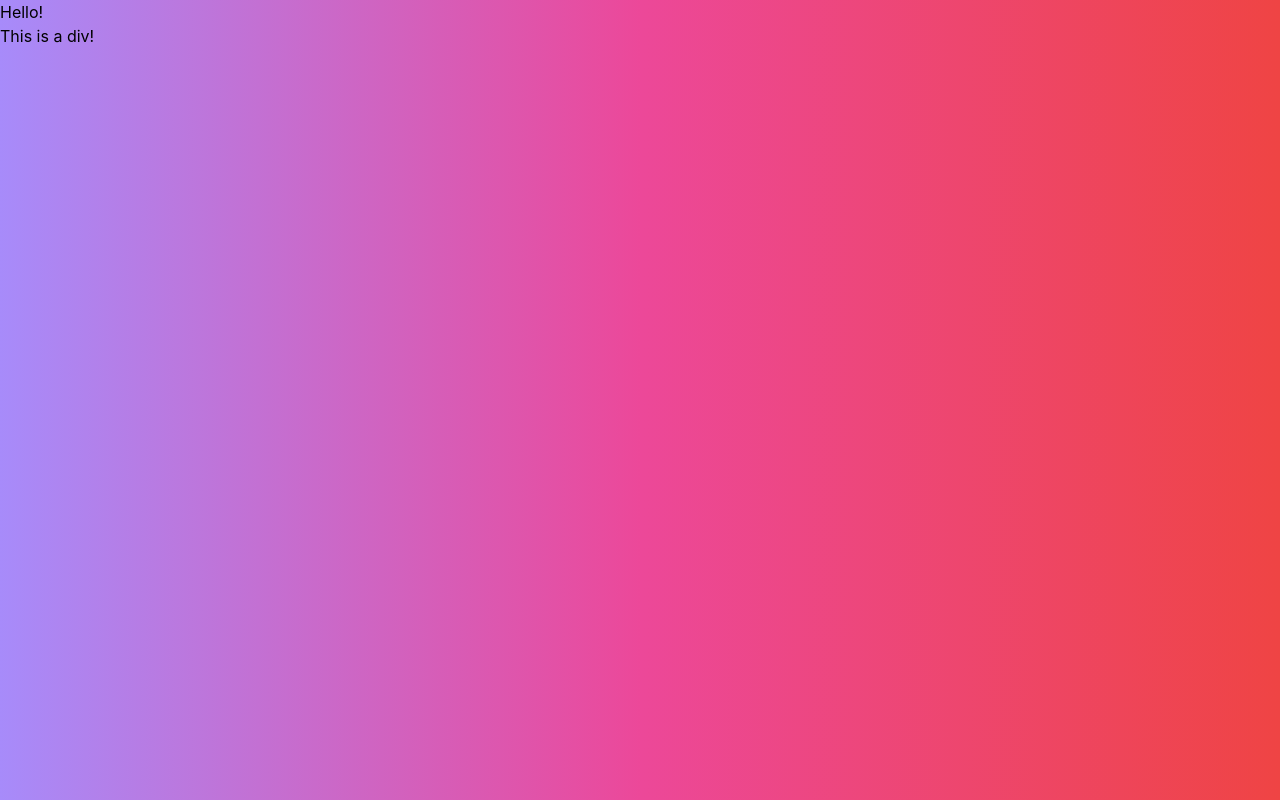
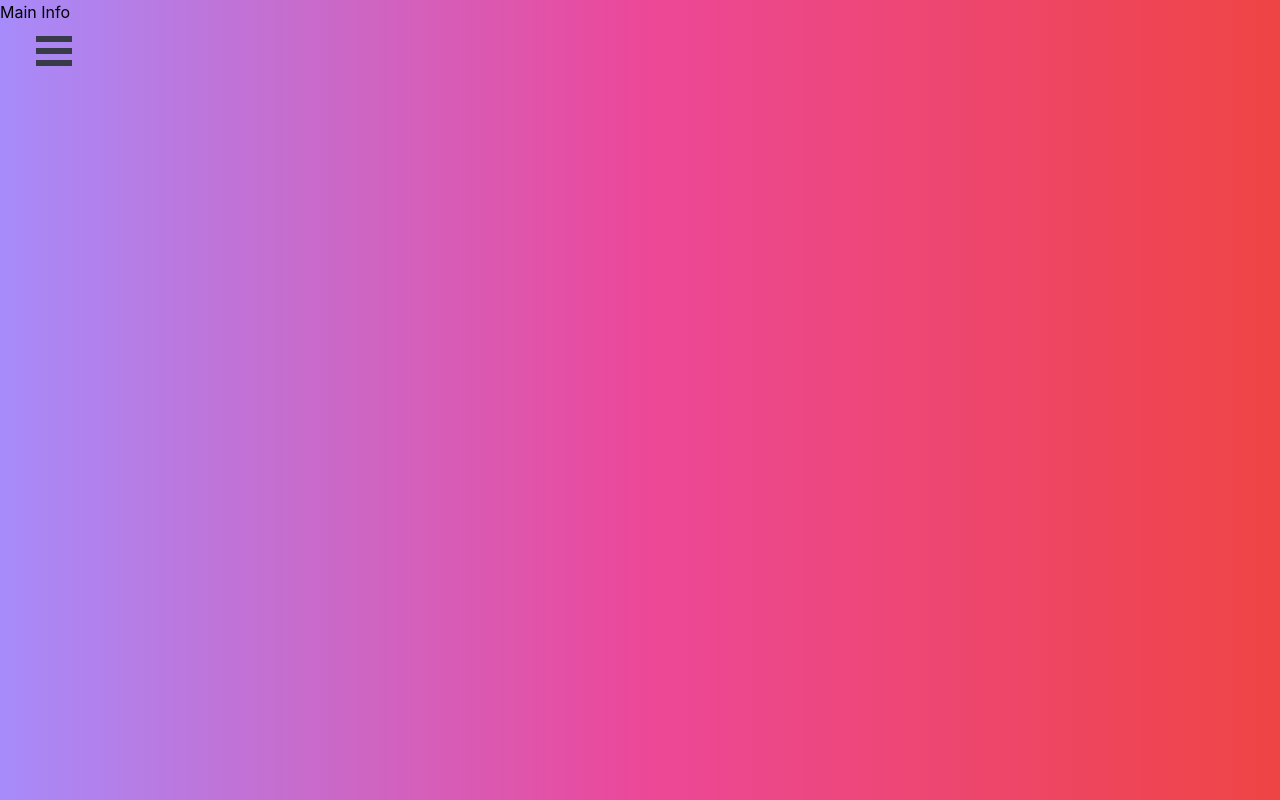
Before and after one commit to mandareis/chatbox, a React (Create React App) app: page / in a window 1280 px wide. Built offline with nearby package versions, Linux system fonts and the light colour scheme.

Commit message:
adds menu

```diff
--- a/package.json
+++ b/package.json
@@ -14,7 +14,9 @@
     "@types/react-dom": "^17.0.0",
     "express": "^4.17.1",
     "react": "^17.0.2",
+    "react-burger-menu": "^3.0.6",
     "react-dom": "^17.0.2",
+    "react-router-dom": "^5.2.0",
     "react-scripts": "4.0.3",
     "tailwind": "^4.0.0",
     "typescript": "^4.1.2",
@@ -46,6 +48,8 @@
     ]
   },
   "devDependencies": {
+    "@types/react-burger-menu": "^2.8.0",
+    "@types/react-router-dom": "^5.1.7",
     "tailwindcss": "npm:@tailwindcss/postcss7-compat@^2.1.0"
   }
 }
--- a/src/App.tsx
+++ b/src/App.tsx
@@ -1,12 +1,23 @@
 import React from "react";
 import "./index.css";
+import { BrowserRouter as Router, Switch, Route } from "react-router-dom";
+import Login from "./components/Login";
+import LandingPage from "./components/LandingPage";
+import Menu from "./components/Menu";
 
 function App() {
   return (
-    <div className="">
-      <p>Hello!</p>
-      <div>This is a div!</div>
-    </div>
+    <Router>
+      <Switch>
+        <Route path="/">
+          <Menu />
+          <LandingPage />
+        </Route>
+        <Route path="/login">
+          <Login />
+        </Route>
+      </Switch>
+    </Router>
   );
 }
 
--- /dev/null
+++ b/src/components/LandingPage.tsx
@@ -0,0 +1,7 @@
+import React from "react";
+
+const LandingPage: React.FC<{}> = () => {
+  return <div>Main Info</div>;
+};
+
+export default LandingPage;
--- /dev/null
+++ b/src/components/Login.tsx
@@ -0,0 +1,7 @@
+import React, { useState } from "react";
+
+const Login: React.FC<{}> = () => {
+  return <div>This will be the login div</div>;
+};
+
+export default Login;
--- /dev/null
+++ b/src/components/Menu.tsx
@@ -0,0 +1,30 @@
+import React from "react";
+import { slide as MenuDetails } from "react-burger-menu";
+
+const Menu: React.FC<{}> = () => {
+  var showSettings = (event: { preventDefault: () => void }) => {
+    event.preventDefault();
+  };
+  return (
+    <MenuDetails right>
+      <a id="home" className="menu-item" href="/">
+        Home
+      </a>
+      <a id="about" className="menu-item" href="/about">
+        Contacts
+      </a>
+      <a id="contact" className="menu-item" href="/contact">
+        Messages
+      </a>
+      <a
+        onClick={(event) => showSettings(event)}
+        className="menu-item--small"
+        href="/settings"
+      >
+        Settings
+      </a>
+    </MenuDetails>
+  );
+};
+
+export default Menu;
--- a/src/index.css
+++ b/src/index.css
@@ -15,3 +15,70 @@ code {
   font-family: source-code-pro, Menlo, Monaco, Consolas, "Courier New",
     monospace;
 }
+
+/* Position and sizing of burger button */
+.bm-burger-button {
+  position: fixed;
+  width: 36px;
+  height: 30px;
+  left: 36px;
+  top: 36px;
+}
+
+/* Color/shape of burger icon bars */
+.bm-burger-bars {
+  background: #373a47;
+}
+
+/* Color/shape of burger icon bars on hover*/
+.bm-burger-bars-hover {
+  background: #a90000;
+}
+
+/* Position and sizing of clickable cross button */
+.bm-cross-button {
+  height: 24px;
+  width: 24px;
+}
+
+/* Color/shape of close button cross */
+.bm-cross {
+  background: #bdc3c7;
+}
+
+/*
+Sidebar wrapper styles
+Note: Beware of modifying this element as it can break the animations - you should not need to touch it in most cases
+*/
+.bm-menu-wrap {
+  position: fixed;
+  height: 100%;
+}
+
+/* General sidebar styles */
+.bm-menu {
+  background: #373a47;
+  padding: 2.5em 1.5em 0;
+  font-size: 1.15em;
+}
+
+/* Morph shape necessary with bubble or elastic */
+.bm-morph-shape {
+  fill: #373a47;
+}
+
+/* Wrapper for item list */
+.bm-item-list {
+  color: #b8b7ad;
+  padding: 0.8em;
+}
+
+/* Individual item */
+.bm-item {
+  display: inline-block;
+}
+
+/* Styling of overlay */
+.bm-overlay {
+  background: rgba(0, 0, 0, 0.3);
+}
```
Also changed, not shown: 1 other file (tests, documents, lock files or other folders).
